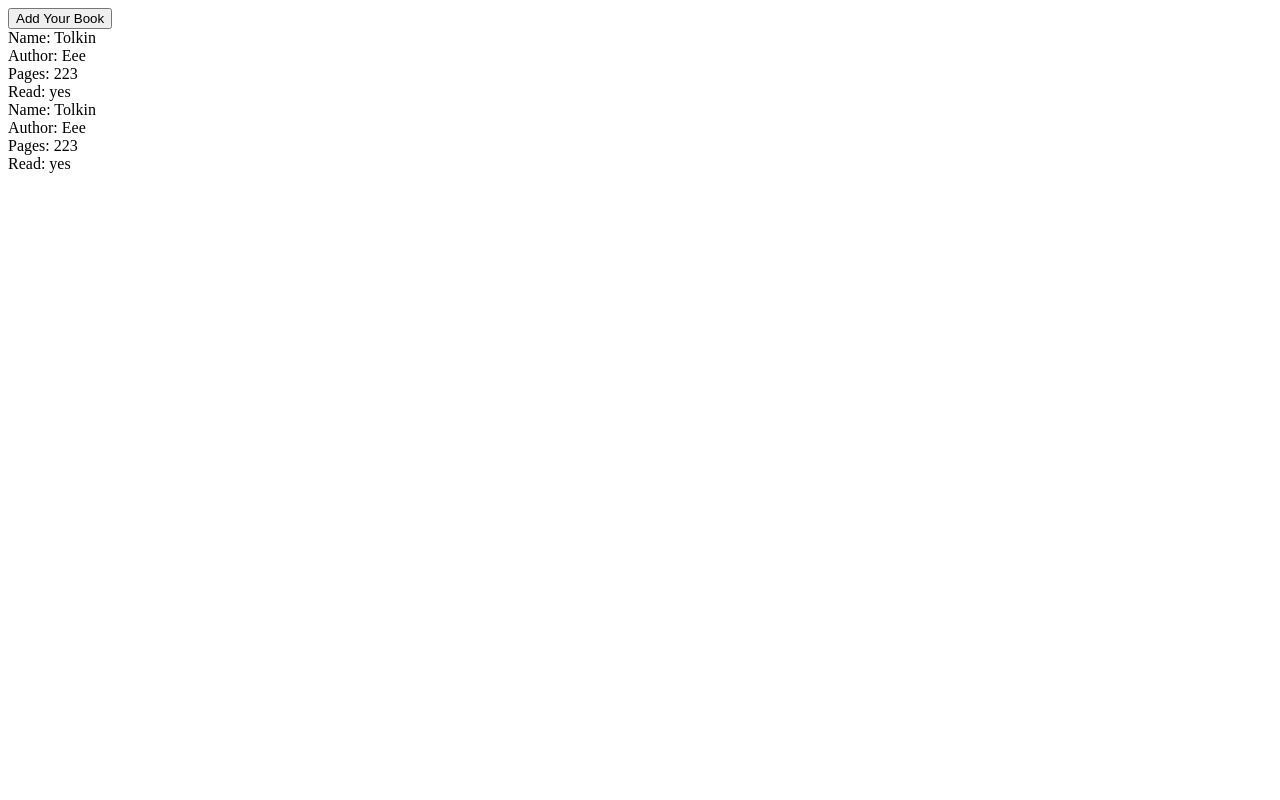
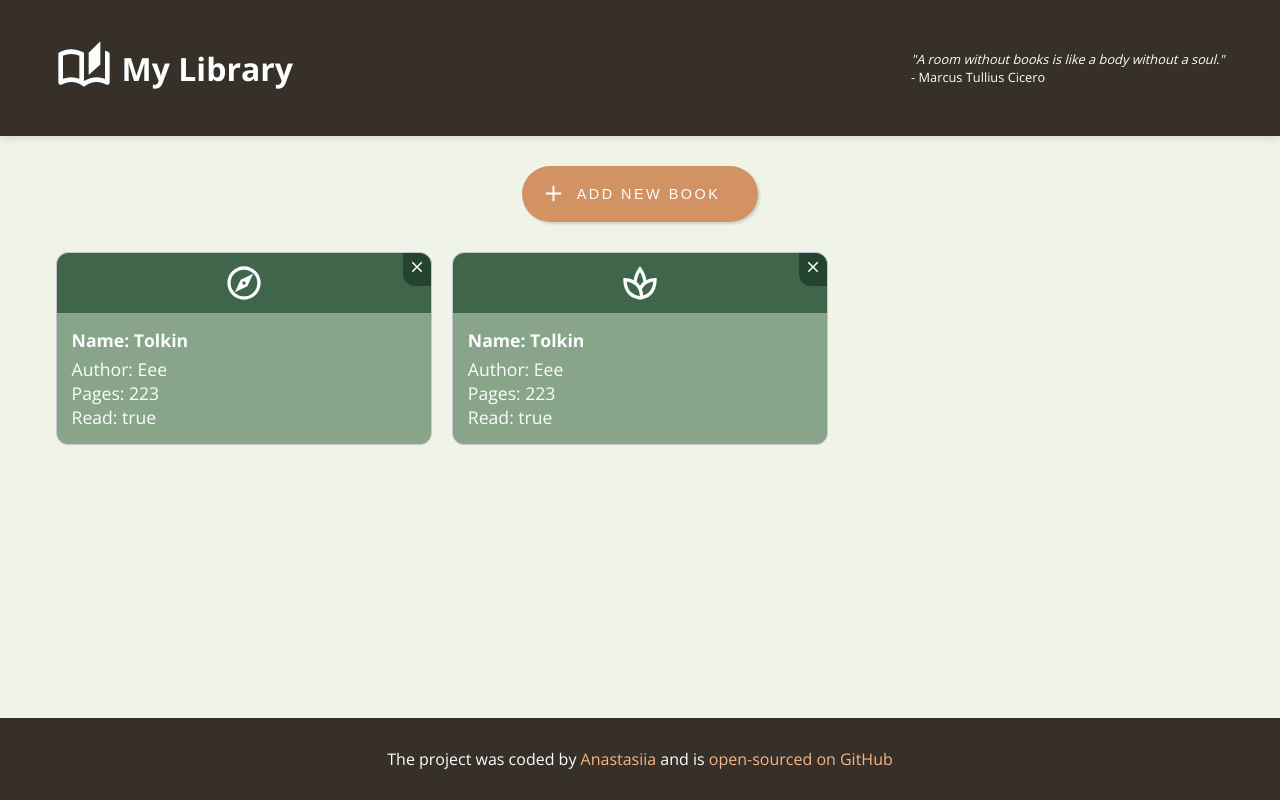
Before and after one commit to citronoiseau/library-odin, a plain HTML site: page index.html in a window 1280 px wide. Drawn offline with nearby package versions, Linux system fonts and the light colour scheme.

Commit message:
added css, icons and remove button

```diff
--- a/index.html
+++ b/index.html
@@ -5,10 +5,44 @@
     <meta name="viewport" content="width=device-width, initial-scale=1.0" />
     <title>My Library</title>
     <link rel="stylesheet" href="styles.css" />
+    <link rel="preconnect" href="https://fonts.googleapis.com" />
+    <link rel="preconnect" href="https://fonts.gstatic.com" crossorigin />
+    <link
+      href="https://fonts.googleapis.com/css2?family=Open+Sans:wght@300;400;600;700&display=swap"
+      rel="stylesheet"
+    />
   </head>
   <body>
-    <button class="addBook">Add Your Book</button>
-    <div class="bookDisplay"></div>
+    <header>
+      <div class="header-element">
+        <div class="logo">
+          <img src="./images/logo.svg" alt="logo-image" />
+          <h1>My Library</h1>
+        </div>
+        <div class="citation">
+          <p>
+            <em> "A room without books is like a body without a soul." </em>
+          </p>
+          <p>- Marcus Tullius Cicero</p>
+        </div>
+      </div>
+    </header>
+    <main>
+      <button class="addBook">Add New Book</button>
+      <div class="bookDisplay"></div>
+    </main>
+    <footer>
+      <p>
+        The project was coded by
+        <a href="https://anastasiiatrubachova.netlify.app/" target="_blank"
+          >Anastasiia
+        </a>
+        and is
+        <a href="https://github.com/citronoiseau/library-odin" target="_blank"
+          >open-sourced on GitHub
+        </a>
+      </p>
+    </footer>
     <script src="script.js"></script>
   </body>
 </html>
--- a/script.js
+++ b/script.js
@@ -1,6 +1,18 @@
 const bookDisplay = document.querySelector(".bookDisplay");
 const addBookBtn = document.querySelector(".addBook");
 
+const bookIcons = [
+  "./bookIcons/explore.svg",
+  "./bookIcons/heart.svg",
+  "./bookIcons/psychology.svg",
+  "./bookIcons/raven.svg",
+  "./bookIcons/relax.svg",
+  "./bookIcons/science.svg",
+  "./bookIcons/secret.svg",
+  "./bookIcons/study.svg",
+  "./bookIcons/swords.svg",
+  "./bookIcons/travel.svg",
+];
 const myLibrary = [];
 
 function displayBooks(library) {
@@ -8,21 +20,42 @@ function displayBooks(library) {
     let bookCard = document.createElement("div");
     bookDisplay.appendChild(bookCard);
 
+    let bookImageContainer = document.createElement("div");
+    bookCard.appendChild(bookImageContainer);
+
+    let bookImage = document.createElement("img");
+    let randomImage = Math.floor(Math.random() * bookIcons.length);
+    bookImage.src = bookIcons[randomImage];
+    bookImageContainer.appendChild(bookImage);
+
+    let bookCardElements = document.createElement("div");
+    bookCard.appendChild(bookCardElements);
+
     let bookName = document.createElement("div");
     bookName.textContent = "Name: " + book.name;
-    bookCard.appendChild(bookName);
+    bookCardElements.appendChild(bookName);
 
     let bookAuthor = document.createElement("div");
     bookAuthor.textContent = "Author: " + book.author;
-    bookCard.appendChild(bookAuthor);
+    bookCardElements.appendChild(bookAuthor);
 
     let bookPages = document.createElement("div");
     bookPages.textContent = "Pages: " + book.pages;
-    bookCard.appendChild(bookPages);
+    bookCardElements.appendChild(bookPages);
 
     let bookRead = document.createElement("div");
     bookRead.textContent = "Read: " + book.isRead;
-    bookCard.appendChild(bookRead);
+    bookCardElements.appendChild(bookRead);
+
+    let removeIconContainer = document.createElement("div");
+    let removeIcon = document.createElement("img");
+    removeIconContainer.classList.add("removeIcon");
+    removeIcon.src = "./images/delete.svg";
+    bookCard.appendChild(removeIconContainer);
+    removeIconContainer.appendChild(removeIcon);
+    removeIcon.addEventListener("click", function () {
+      removeBook(book, bookCard);
+    });
   }
 }
 
@@ -34,8 +67,18 @@ function Book(name, author, pages, isRead) {
 }
 
 function addBookToLibrary() {
-  let newBook = new Book("Tolkin", "Eee", "223", "yes");
+  let newBook = new Book("Tolkin", "Eee", "223", true);
   myLibrary.push(newBook);
+}
+function removeBook(book, bookCard) {
+  const confirmed = window.confirm(
+    "Are you sure you want to remove this book?"
+  );
+  if (confirmed) {
+    let position = myLibrary.indexOf(book);
+    myLibrary.splice(position, 1);
+    bookCard.remove();
+  }
 }
 
 addBookToLibrary();
--- a/styles.css
+++ b/styles.css
@@ -1,3 +1,153 @@
-.bookdisplay {
+* {
+  margin: 0;
+  padding: 0;
+  box-sizing: border-box;
+}
+body {
+  font-family: "Open Sans", sans-serif;
+  display: flex;
+  flex-direction: column;
+  min-height: 100vh;
+}
+header,
+main,
+footer {
+  padding: 30px;
+}
+header,
+footer {
+  background-color: #373028;
+  color: #fbfefe;
+}
+header {
+  box-shadow: 0px 2px 8px 0px rgba(99, 99, 99, 0.2);
+  z-index: 1;
+}
+main {
+  background-color: #f0f4e8;
+  display: flex;
+  flex-direction: column;
+  gap: 20px;
+  flex-grow: 1;
+}
+.header-element {
+  display: flex;
+  align-items: center;
+  justify-content: space-between;
+  gap: 50px;
+  padding: 10px min(2vw, 40px);
+}
+.logo {
+  display: flex;
+  gap: 10px;
+  align-items: center;
+}
+.citation {
+  font-size: 0.8rem;
+}
+main > button {
+  color: #fbfefe;
+  font-size: 0.9rem;
+  align-self: center;
+  padding: 20px 38px 20px 55px;
+  font-weight: 500;
+  border-radius: 100px;
+  position: relative;
+  background-color: #d29263;
+  border: none;
+  box-shadow: 1.95px 1.95px 2.6px rgba(0, 0, 0, 0.15);
+  transition: all 0.3s ease 0s;
+  cursor: pointer;
+  text-transform: uppercase;
+  letter-spacing: 2.5px;
+}
+main > button::before {
+  content: url("./images/icon.svg");
+  position: absolute;
+  left: 20px;
+  top: 16px;
+}
+main > button:hover {
+  box-shadow: 4px 3px 8px 2px rgba(0, 0, 0, 0.15);
+  background-color: #df925a;
+}
+main > button:active {
+  background-color: #f5b485;
+}
+.bookDisplay {
   display: grid;
+  grid-template-columns: repeat(auto-fill, minmax(300px, 1fr));
+  gap: 20px;
+  padding: 10px min(2vw, 40px);
 }
+.bookDisplay > div {
+  color: #fbfefe;
+  display: flex;
+  flex-direction: column;
+  border-radius: 12px;
+  border: 1px solid #cac4d0;
+  background-color: #88a589;
+  position: relative;
+}
+
+.removeIcon {
+  position: absolute;
+  top: 0;
+  right: 0;
+  padding: 5px;
+  background-color: #25442f;
+  border-radius: 0 12px 0 12px;
+  transition: all 0.3s ease;
+}
+.removeIcon img {
+  height: 18px;
+  transition: transform 0.3s ease;
+}
+.removeIcon:hover img {
+  transform: rotate(65deg);
+}
+.removeIcon:active {
+  background-color: #3730289f;
+}
+.removeIcon:hover {
+  background-color: #373028;
+}
+.bookDisplay > div > div:first-child {
+  display: flex;
+  justify-content: center;
+  border-radius: 12px 12px 0 0;
+  background-color: #3f654b;
+  padding: 10px;
+}
+.bookDisplay > div > div:first-child > img {
+  height: 40px;
+}
+
+.bookDisplay > div > div:nth-child(2) {
+  padding: 15px;
+  font-size: 1.1rem;
+}
+.bookDisplay > div > div:nth-child(2) > div:first-child {
+  font-weight: 800;
+  padding-bottom: 5px;
+}
+footer {
+  text-align: center;
+}
+footer a {
+  color: #f5b485;
+  text-decoration: none;
+  transition: all 0.3s ease 0s;
+}
+footer a:hover {
+  color: #ff9142;
+}
+
+@media (max-width: 767px) {
+  .citation {
+    display: none;
+  }
+  .header-element {
+    justify-content: center;
+  }
+}
```
Also changed, not shown: bookIcons/explore.svg (added), bookIcons/heart.svg (added), bookIcons/psychology.svg (added), bookIcons/raven.svg (added), bookIcons/relax.svg (added), bookIcons/science.svg (added), bookIcons/secret.svg (added), bookIcons/study.svg (added), bookIcons/swords.svg (added), bookIcons/travel.svg (added), images/delete.svg (added), images/icon.svg (added), images/logo.svg (added).
